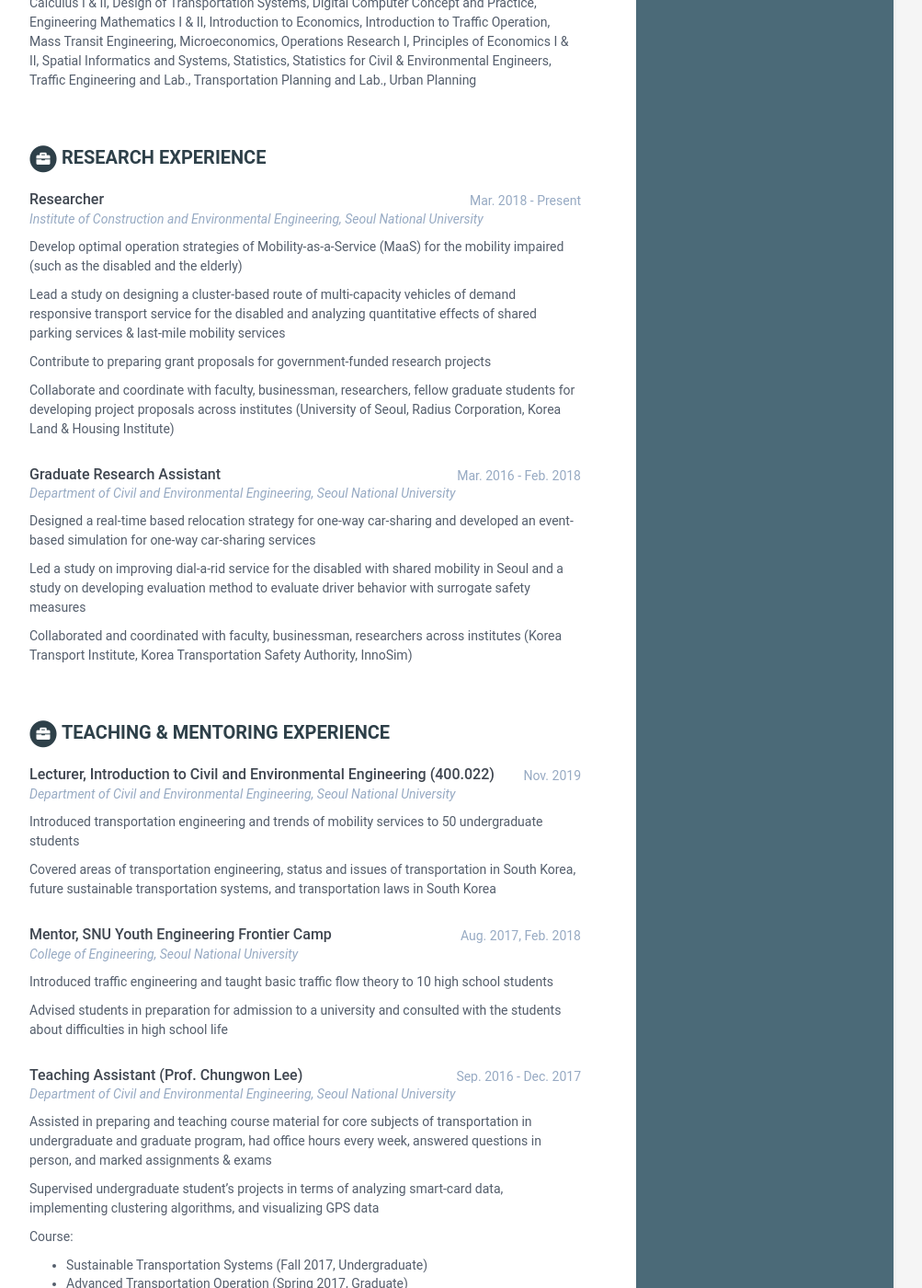
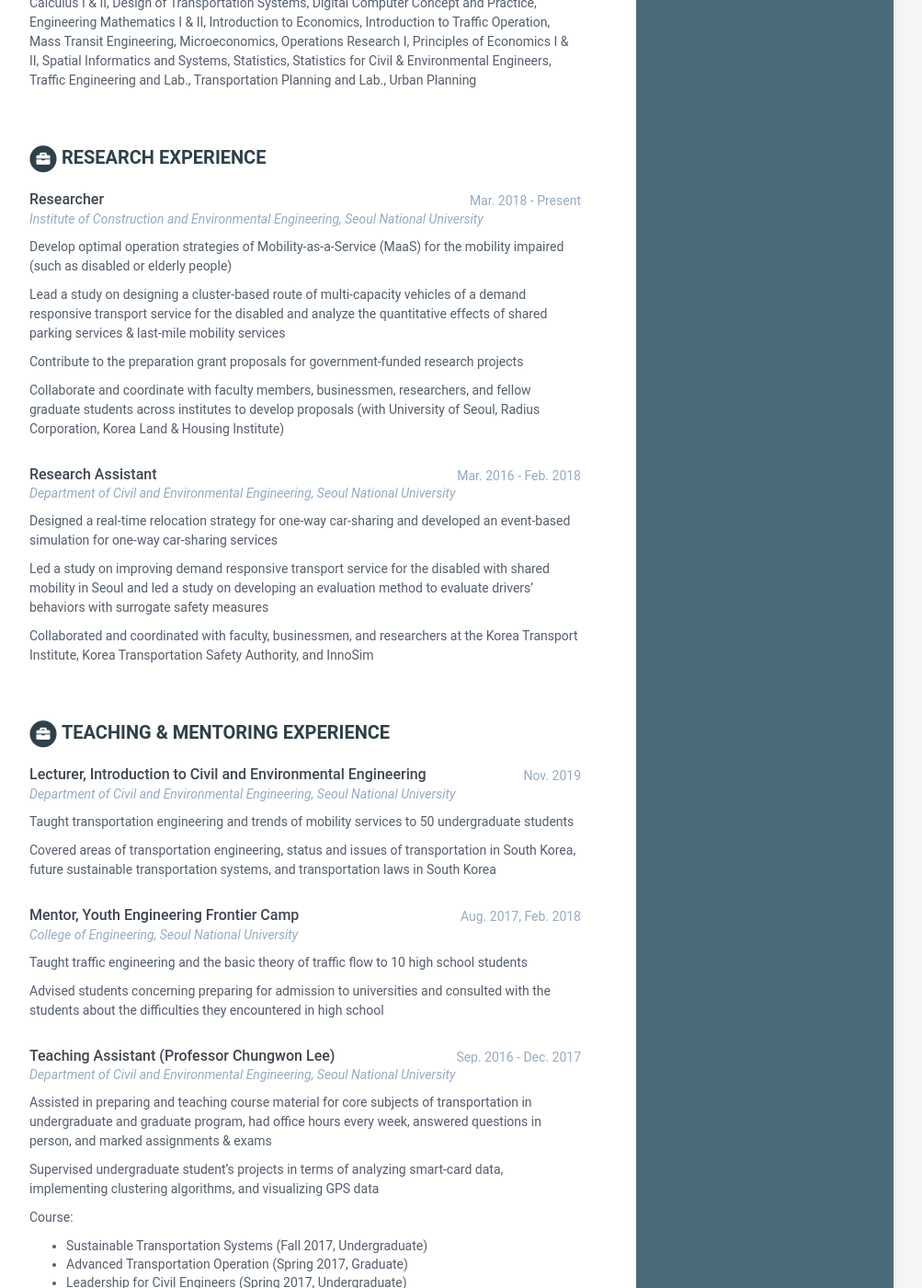
Before and after one commit to eunhanka/eunhanka.github.io, a Jekyll site: the page built from index.html, in a window 1280 px wide and 1400 px high, scrolled down 793 px. Shown: the whole window at 92% size, without its empty margins (168-1171 px from the left). Built offline with Jekyll 4.4.1, drawn with Linux system fonts in a browser that asks for light colours; some of the changed text lies outside the part shown.

Commit message:
Update data.yml

```diff
--- a/_data/data.yml
+++ b/_data/data.yml
@@ -33,9 +33,9 @@
 career-profile:
     title: <b>Research Interests</b>
     summary: |
-      <p><b> - Network Modeling</b>: Developing the solution technique to improve efficiency and resilience of transportation networks (such as public transit, infrastructure, and logistics) in uncertain and unpredictable conditions</p>
-      <p><b> - Mobility Service</b>: Developing the real-time operation strategy of mobility services (such as car-sharing, bike-sharing, and ridesharing) in uncertain and dynamic conditions</p>
-      <p><b> - User Behavior</b>: Identifying characteristics of transportation user’s behavior (such as shortest path algorithm, mode choice, and driving behavior)</p>
+      <p><b> - Network Modeling</b>: Developing the solution techniques required to improve the efficiency and resilience of transportation networks, such as such as public transit, infrastructure, and logistics in uncertain and unpredictable conditions</p>
+      <p><b> - Mobility Service</b>: Developing the real-time operation strategy of mobility services (such as car-sharing, bike-sharing, and ride-sharing) in uncertain and dynamic conditions</p>
+      <p><b> - User Behavior</b>: Understanding the characteristics of transportation users’ behaviors (such as mode choice, shortest path algorithm, routing, and driving behavior)</p>
 
 education:
     - degree: <b>Seoul National University</b>
@@ -65,39 +65,37 @@
       time: Mar. 2018 - Present
       company: <i>Institute of Construction and Environmental Engineering, Seoul National University</i>
       details: |
-        <p>Develop optimal operation strategies of Mobility-as-a-Service (MaaS) for the mobility impaired (such as the disabled and the elderly)</p>
-        <p>Lead a study on designing a cluster-based route of multi-capacity vehicles of demand responsive transport service for the disabled and analyzing quantitative effects of shared parking services & last-mile mobility services</p>
-        <p>Contribute to preparing grant proposals for government-funded research projects</p>
-        <p>Collaborate and coordinate with faculty, businessman, researchers, fellow graduate students for developing project proposals across institutes (University of Seoul, Radius Corporation, Korea Land & Housing Institute)</p>
+        <p>Develop optimal operation strategies of Mobility-as-a-Service (MaaS) for the mobility impaired (such as disabled or elderly people)</p>
+        <p>Lead a study on designing a cluster-based route of multi-capacity vehicles of a demand responsive transport service for the disabled and analyze the quantitative effects of shared parking services & last-mile mobility services</p>
+        <p>Contribute to the preparation grant proposals for government-funded research projects</p>
+        <p>Collaborate and coordinate with faculty members, businessmen, researchers, and fellow graduate students across institutes to develop proposals (with University of Seoul, Radius Corporation, Korea Land & Housing Institute)</p>
 
 #          - Bullet point
 
-    - role: Graduate Research Assistant
+    - role: Research Assistant
       time: Mar. 2016 - Feb. 2018
       company: <i>Department of Civil and Environmental Engineering, Seoul National University</i>
       details: |
-        <p>Designed a real-time based relocation strategy for one-way car-sharing and developed an event-based simulation for one-way car-sharing services</p>
-        <p>Led a study on improving dial-a-rid service for the disabled with shared mobility in Seoul and a study on
-        developing evaluation method to evaluate driver behavior with surrogate safety measures</p>
-        <p>Collaborated and coordinated with faculty, businessman, researchers across institutes
-        (Korea Transport Institute, Korea Transportation Safety Authority, InnoSim)</p>
+        <p>Designed a real-time relocation strategy for one-way car-sharing and developed an event-based simulation for one-way car-sharing services</p>
+        <p>Led a study on improving demand responsive transport service for the disabled with shared mobility in Seoul and led a study on developing an evaluation method to evaluate drivers’ behaviors with surrogate safety measures</p>
+        <p>Collaborated and coordinated with faculty, businessmen, and researchers at the Korea Transport Institute, Korea Transportation Safety Authority, and InnoSim</p>
 
 experiences:
-    - role: Lecturer, Introduction to Civil and Environmental Engineering (400.022)
+    - role: Lecturer, Introduction to Civil and Environmental Engineering
       time: Nov. 2019
       company: <i>Department of Civil and Environmental Engineering, Seoul National University</i>
       details: |
-        <p>Introduced transportation engineering and trends of mobility services to 50 undergraduate students</p>
+        <p>Taught transportation engineering and trends of mobility services to 50 undergraduate students</p>
         <p>Covered areas of transportation engineering, status and issues of transportation in South Korea, future sustainable transportation systems, and transportation laws in South Korea</p>
 
-    - role: Mentor, SNU Youth Engineering Frontier Camp
+    - role: Mentor, Youth Engineering Frontier Camp
       time: Aug. 2017, Feb. 2018
       company: <i>College of Engineering, Seoul National University</i>
       details: |
-        <p>Introduced traffic engineering and taught basic traffic flow theory to 10 high school students</p>
-        <p>Advised students in preparation for admission to a university and consulted with the students about difficulties in high school life</p>
+        <p>Taught traffic engineering and the basic theory of traffic flow to 10 high school students</p>
+        <p>Advised students concerning preparing for admission to universities and consulted with the students about the difficulties they encountered in high school</p>
 
-    - role: Teaching Assistant (Prof. Chungwon Lee)
+    - role: Teaching Assistant (Professor Chungwon Lee)
       time: Sep. 2016 - Dec. 2017
       company: <i>Department of Civil and Environmental Engineering, Seoul National University</i>
       details: |
@@ -193,7 +191,6 @@
       company: <i>Alumni Association of Department of Civil Engineering, Seoul National University</i>
       details: |
 
-
     - role: Bronze Award
       time: Jun. 2013
       company: <i>The 6th Science and Technology Writing Excellent Research Paper Presentation Competition, College of Engineering, Seoul National University</i>
```
